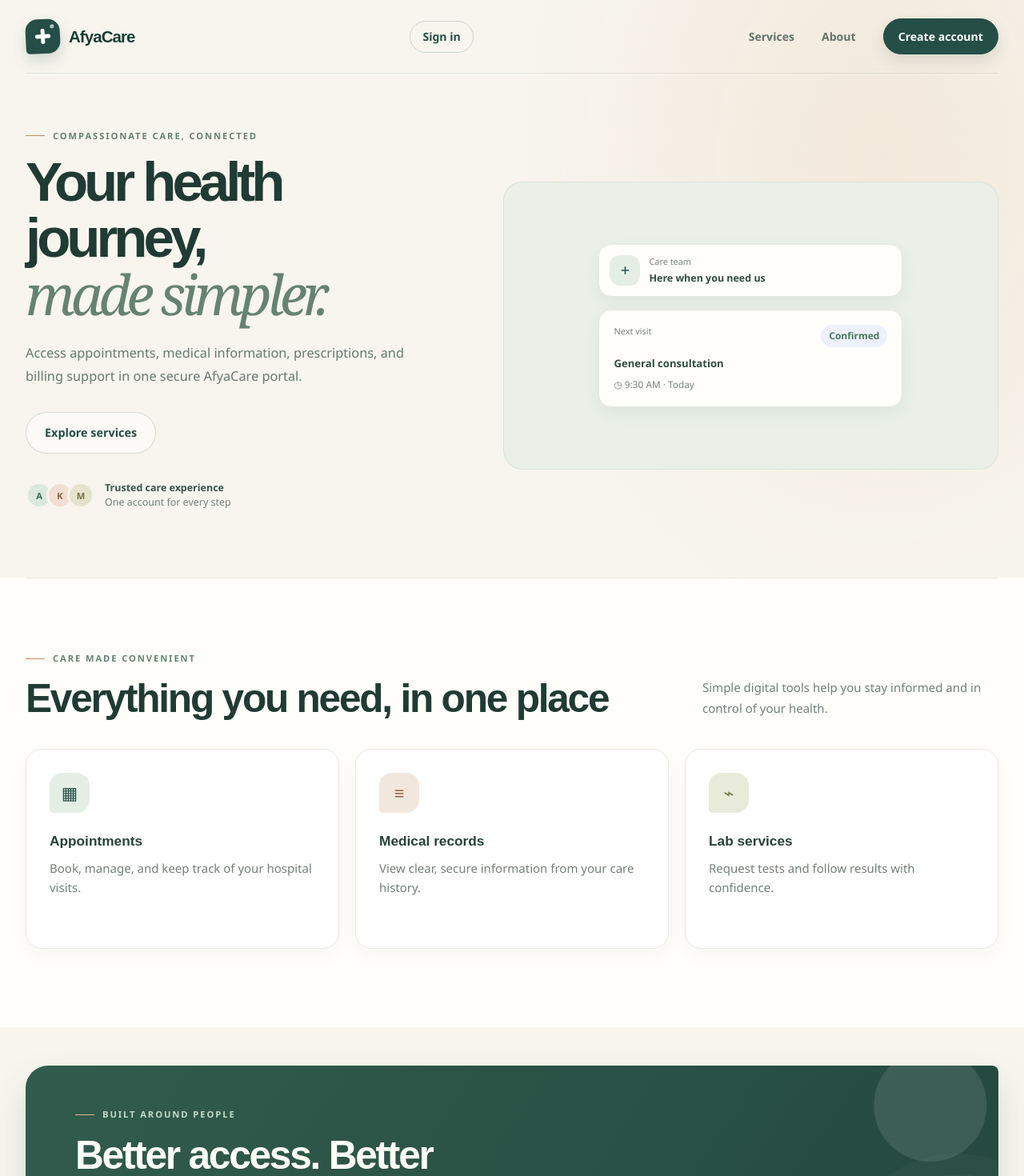
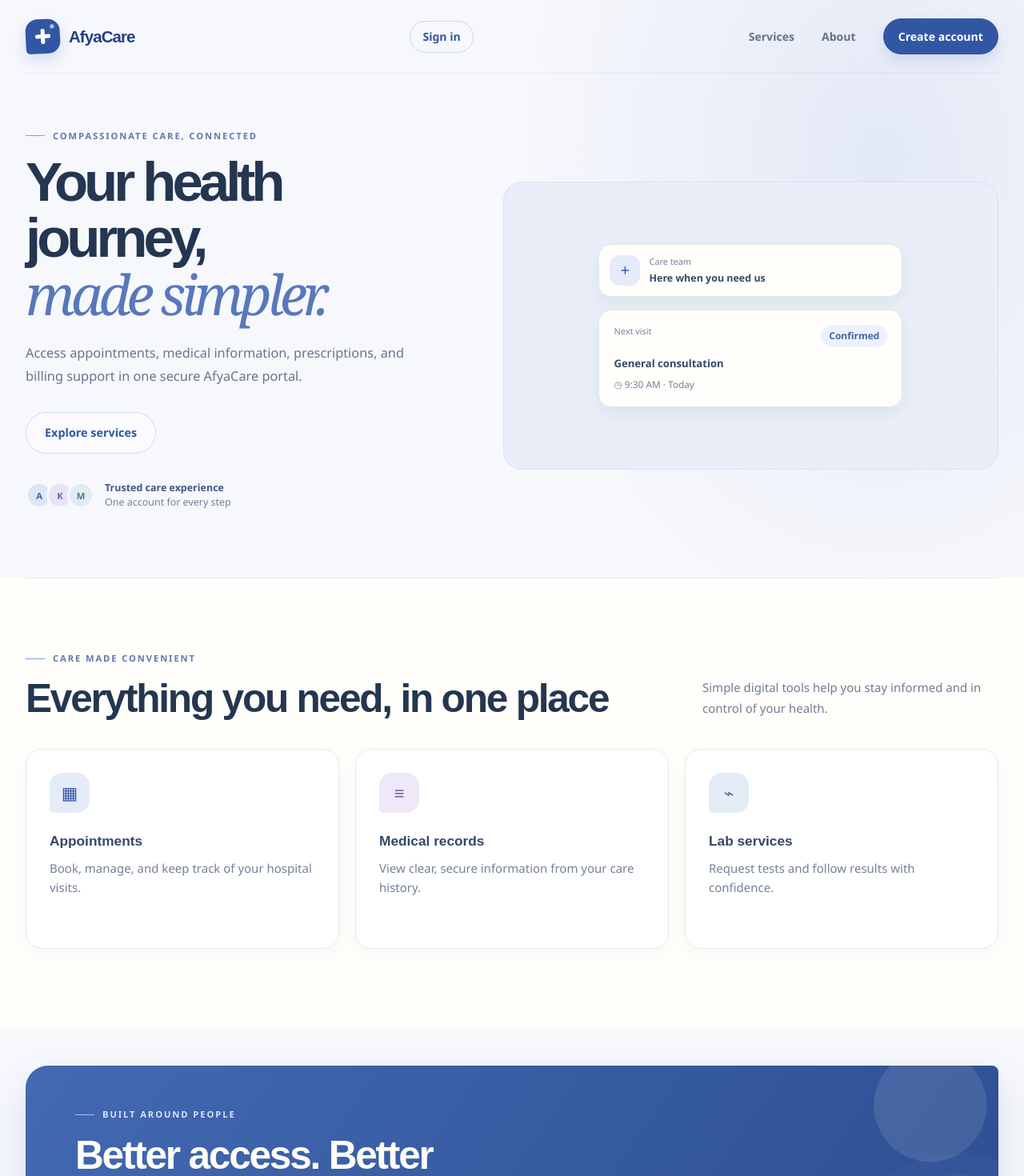
Before and after one commit to Enos22/Hospital-Management-System, a React (Vite) app in the folder FrontEnd/: page / in a window 1280 px wide. Shown: the top 1470 px of the page at 80% size. Built offline with nearby package versions, Linux system fonts and the light colour scheme.

Commit message:
updated homepage style

```diff
--- a/FrontEnd/src/styles.css
+++ b/FrontEnd/src/styles.css
@@ -2803,15 +2803,13 @@ button:not(.auth-form button):not(.home-primary-action):not(.home-secondary-acti
 
 /* AfyaCare welcome page: a warmer, more personal public-facing identity. */
 .home-page {
-  --home-forest: #244e46;
-  --home-forest-deep: #173c35;
-  --home-mint: #dcebe1;
-  --home-cream: #f7f5ee;
-  --home-peach: #f2d5c2;
+  --home-forest: #3157a4;
+  --home-forest-deep: #223f82;
+  --home-cream: #f7f8fc;
   background:
-    radial-gradient(ellipse at 86% 12%, rgba(232, 198, 169, 0.28), transparent 28rem),
+    radial-gradient(ellipse at 86% 12%, rgba(121, 151, 218, 0.16), transparent 28rem),
     var(--home-cream);
-  color: #263b36;
+  color: #29364a;
 }
 
 .home-header,
@@ -2822,7 +2820,7 @@ button:not(.auth-form button):not(.home-primary-action):not(.home-secondary-acti
 
 .home-header {
   min-height: 92px;
-  border-bottom: 1px solid rgba(36, 78, 70, 0.1);
+  border-bottom: 1px solid rgba(49, 87, 164, 0.1);
 }
 
 .home-brand {
@@ -2836,7 +2834,7 @@ button:not(.auth-form button):not(.home-primary-action):not(.home-secondary-acti
   height: 43px;
   border-radius: 15px 15px 15px 5px;
   background: var(--home-forest);
-  box-shadow: 0 8px 18px rgba(36, 78, 70, 0.18);
+  box-shadow: 0 8px 18px rgba(49, 87, 164, 0.18);
   transform: rotate(-3deg);
 }
 
@@ -2846,7 +2844,7 @@ button:not(.auth-form button):not(.home-primary-action):not(.home-secondary-acti
 }
 
 .home-nav a {
-  color: #61736b;
+  color: #65738a;
   font-size: 0.88rem;
   font-weight: 650;
 }
@@ -2859,14 +2857,14 @@ button:not(.auth-form button):not(.home-primary-action):not(.home-secondary-acti
 .home-header-login {
   order: 2;
   margin-left: auto;
-  border-color: rgba(36, 78, 70, 0.2);
+  border-color: rgba(49, 87, 164, 0.2);
   background: transparent;
   color: var(--home-forest);
 }
 
 .home-header-login:hover {
   border-color: var(--home-forest);
-  background: rgba(220, 235, 225, 0.65);
+  background: rgba(230, 237, 250, 0.85);
   color: var(--home-forest-deep);
 }
 
@@ -2875,14 +2873,14 @@ button:not(.auth-form button):not(.home-primary-action):not(.home-secondary-acti
   border-color: var(--home-forest);
   background: var(--home-forest);
   color: #fff;
-  box-shadow: 0 8px 18px rgba(36, 78, 70, 0.13);
+  box-shadow: 0 8px 18px rgba(49, 87, 164, 0.13);
   transition: transform 160ms ease, background 160ms ease, box-shadow 160ms ease;
 }
 
 .home-nav .home-nav-cta:hover {
   transform: translateY(-2px);
   background: var(--home-forest-deep);
-  box-shadow: 0 11px 22px rgba(36, 78, 70, 0.2);
+  box-shadow: 0 11px 22px rgba(49, 87, 164, 0.2);
 }
 
 .home-hero {
@@ -2899,7 +2897,7 @@ button:not(.auth-form button):not(.home-primary-action):not(.home-secondary-acti
   display: flex;
   align-items: center;
   gap: 10px;
-  color: #66836f;
+  color: #6179aa;
   font-size: 0.7rem;
   letter-spacing: 0.17em;
 }
@@ -2907,20 +2905,20 @@ button:not(.auth-form button):not(.home-primary-action):not(.home-secondary-acti
 .home-eyebrow::before {
   width: 24px;
   height: 1px;
-  background: #c88965;
+  background: #7d9de0;
   content: "";
 }
 
 .home-hero h1 {
   max-width: 610px;
-  color: #203b34;
+  color: #243650;
   font-size: clamp(3.2rem, 5.4vw, 5.45rem);
   line-height: 1.01;
   letter-spacing: -0.073em;
 }
 
 .home-hero h1 span {
-  color: #66836f;
+  color: #5878bc;
   font-family: Georgia, "Times New Roman", serif;
   font-weight: 500;
   font-style: italic;
@@ -2930,7 +2928,7 @@ button:not(.auth-form button):not(.home-primary-action):not(.home-secondary-acti
 .home-lead {
   max-width: 480px;
   margin: 24px 0 30px;
-  color: #687970;
+  color: #68758a;
   font-size: 1.02rem;
   line-height: 1.8;
 }
@@ -2947,23 +2945,23 @@ button:not(.auth-form button):not(.home-primary-action):not(.home-secondary-acti
 
 .home-primary-action {
   background: var(--home-forest);
-  box-shadow: 0 11px 22px rgba(36, 78, 70, 0.18);
+  box-shadow: 0 11px 22px rgba(49, 87, 164, 0.18);
 }
 
 .home-primary-action:hover {
   transform: translateY(-2px);
   background: var(--home-forest-deep);
-  box-shadow: 0 14px 26px rgba(36, 78, 70, 0.23);
+  box-shadow: 0 14px 26px rgba(49, 87, 164, 0.23);
 }
 
 .home-secondary-action {
-  border-color: rgba(36, 78, 70, 0.18);
+  border-color: rgba(49, 87, 164, 0.18);
   background: rgba(255, 255, 255, 0.48);
   color: var(--home-forest);
 }
 
 .home-secondary-action:hover {
-  border-color: rgba(36, 78, 70, 0.36);
+  border-color: rgba(49, 87, 164, 0.36);
   background: #fff;
 }
 
@@ -2972,27 +2970,27 @@ button:not(.auth-form button):not(.home-primary-action):not(.home-secondary-acti
 }
 
 .home-trust p {
-  color: #718078;
+  color: #748197;
 }
 
 .home-trust strong {
-  color: #38564a;
+  color: #3e5684;
 }
 
 .home-avatar-stack span {
   border-color: var(--home-cream);
-  background: #dae8dd;
-  color: #426854;
+  background: #dce6f8;
+  color: #4262a3;
 }
 
 .home-avatar-stack span:nth-child(2) {
-  background: #f0dfd2;
-  color: #8d624c;
+  background: #e9e3f6;
+  color: #7562aa;
 }
 
 .home-avatar-stack span:nth-child(3) {
-  background: #e7e2cc;
-  color: #737348;
+  background: #e1ebf2;
+  color: #55778d;
 }
 
 .home-hero-visual {
@@ -3001,13 +2999,10 @@ button:not(.auth-form button):not(.home-primary-action):not(.home-secondary-acti
   min-height: 430px;
   align-self: center;
   overflow: hidden;
-  border: 1px solid rgba(36, 78, 70, 0.08);
+  border: 1px solid rgba(49, 87, 164, 0.08);
   border-radius: 47% 47% 28px 28px;
-  background:
-    radial-gradient(circle at 73% 20%, rgba(255, 255, 255, 0.8) 0 2px, transparent 3px),
-    radial-gradient(circle at 16% 36%, rgba(255, 255, 255, 0.75) 0 3px, transparent 4px),
-    linear-gradient(155deg, #e8eee1 2%, #d7e5d8 55%, #eadbc9 100%);
-  box-shadow: 0 28px 70px rgba(46, 77, 62, 0.11);
+  background: linear-gradient(155deg, #edf1fa 2%, #e0e8f7 55%, #e9edf7 100%);
+  box-shadow: 0 28px 70px rgba(49, 70, 112, 0.1);
 }
 
 .home-hero-visual::before,
@@ -3056,7 +3051,7 @@ button:not(.auth-form button):not(.home-primary-action):not(.home-secondary-acti
   height: 210px;
   bottom: -55px;
   left: -55px;
-  border-color: rgba(36, 78, 70, 0.13);
+  border-color: rgba(49, 87, 164, 0.13);
 }
 
 .home-doctor-portrait {
@@ -3199,23 +3194,23 @@ button:not(.auth-form button):not(.home-primary-action):not(.home-secondary-acti
 
 .home-care-icon {
   border-radius: 13px;
-  background: #e4eee5;
+  background: #e5ebf8;
   color: var(--home-forest);
 }
 
 .home-care-card span,
 .appointment-card-top,
 .home-appointment-card p {
-  color: #758178;
+  color: #758197;
 }
 
 .home-care-card strong,
 .home-appointment-card > strong {
-  color: #304c40;
+  color: #344967;
 }
 
 .appointment-status {
-  color: #4a7959;
+  color: #4264a5;
 }
 
 .home-appointment-card {
@@ -3238,17 +3233,17 @@ button:not(.auth-form button):not(.home-primary-action):not(.home-secondary-acti
   top: 0;
   right: max(32px, calc((100% - 1240px) / 2));
   left: max(32px, calc((100% - 1240px) / 2));
-  background: #e9e9df;
+  background: #e5e9f1;
   content: "";
 }
 
 .home-section-heading h2,
 .home-about h2 {
-  color: #203b34;
+  color: #243650;
 }
 
 .home-section-heading > p {
-  color: #708078;
+  color: #717d91;
 }
 
 .home-service-grid {
@@ -3258,16 +3253,16 @@ button:not(.auth-form button):not(.home-primary-action):not(.home-secondary-acti
 .home-service-card {
   min-height: 250px;
   padding: 29px;
-  border-color: #e8e9df;
+  border-color: #e5e9f1;
   border-radius: 20px;
   background: #fff;
-  box-shadow: 0 8px 24px rgba(40, 62, 49, 0.035);
+  box-shadow: 0 8px 24px rgba(49, 70, 112, 0.035);
 }
 
 .home-service-card:hover {
   transform: translateY(-5px);
-  border-color: #cbd9cc;
-  box-shadow: 0 18px 34px rgba(40, 62, 49, 0.09);
+  border-color: #cbd7ed;
+  box-shadow: 0 18px 34px rgba(49, 70, 112, 0.09);
 }
 
 .home-service-icon {
@@ -3275,26 +3270,26 @@ button:not(.auth-form button):not(.home-primary-action):not(.home-secondary-acti
   height: 50px;
   margin-bottom: 25px;
   border-radius: 16px 16px 16px 5px;
-  background: #e5eee4;
+  background: #e5ebf8;
   color: var(--home-forest);
 }
 
 .home-service-icon.records {
-  background: #f2e7dc;
-  color: #94674b;
+  background: #eee8f8;
+  color: #7562aa;
 }
 
 .home-service-icon.lab {
-  background: #e8ebd9;
-  color: #72784d;
+  background: #e4edf5;
+  color: #55778d;
 }
 
 .home-service-card h3 {
-  color: #294239;
+  color: #344967;
 }
 
 .home-service-card p {
-  color: #748078;
+  color: #748197;
 }
 
 .home-service-card a {
@@ -3311,8 +3306,8 @@ button:not(.auth-form button):not(.home-primary-action):not(.home-secondary-acti
   border-radius: 28px 8px 28px 28px;
   background:
     radial-gradient(circle at 93% 20%, rgba(255, 255, 255, 0.1) 0 70px, transparent 71px),
-    linear-gradient(125deg, #315c4d, #24493f);
-  box-shadow: 0 22px 48px rgba(36, 78, 70, 0.14);
+    linear-gradient(125deg, #4269b2, #2d4f92);
+  box-shadow: 0 22px 48px rgba(49, 87, 164, 0.16);
 }
 
 .home-about::after {
@@ -3328,11 +3323,11 @@ button:not(.auth-form button):not(.home-primary-action):not(.home-secondary-acti
 }
 
 .home-about .home-eyebrow {
-  color: #c6d9c8;
+  color: #d6e1f8;
 }
 
 .home-about .home-eyebrow::before {
-  background: #e6b28d;
+  background: #a9c1f3;
 }
 
 .home-about h2 {
@@ -3523,7 +3518,7 @@ button:not(.auth-form button):not(.home-primary-action):not(.home-secondary-acti
   overflow: hidden;
   padding: clamp(24px, 5vw, 56px);
   border-radius: 24px;
-  background: #eaf0e8;
+  background: #e9eef9;
   box-shadow: none;
 }
 
```
